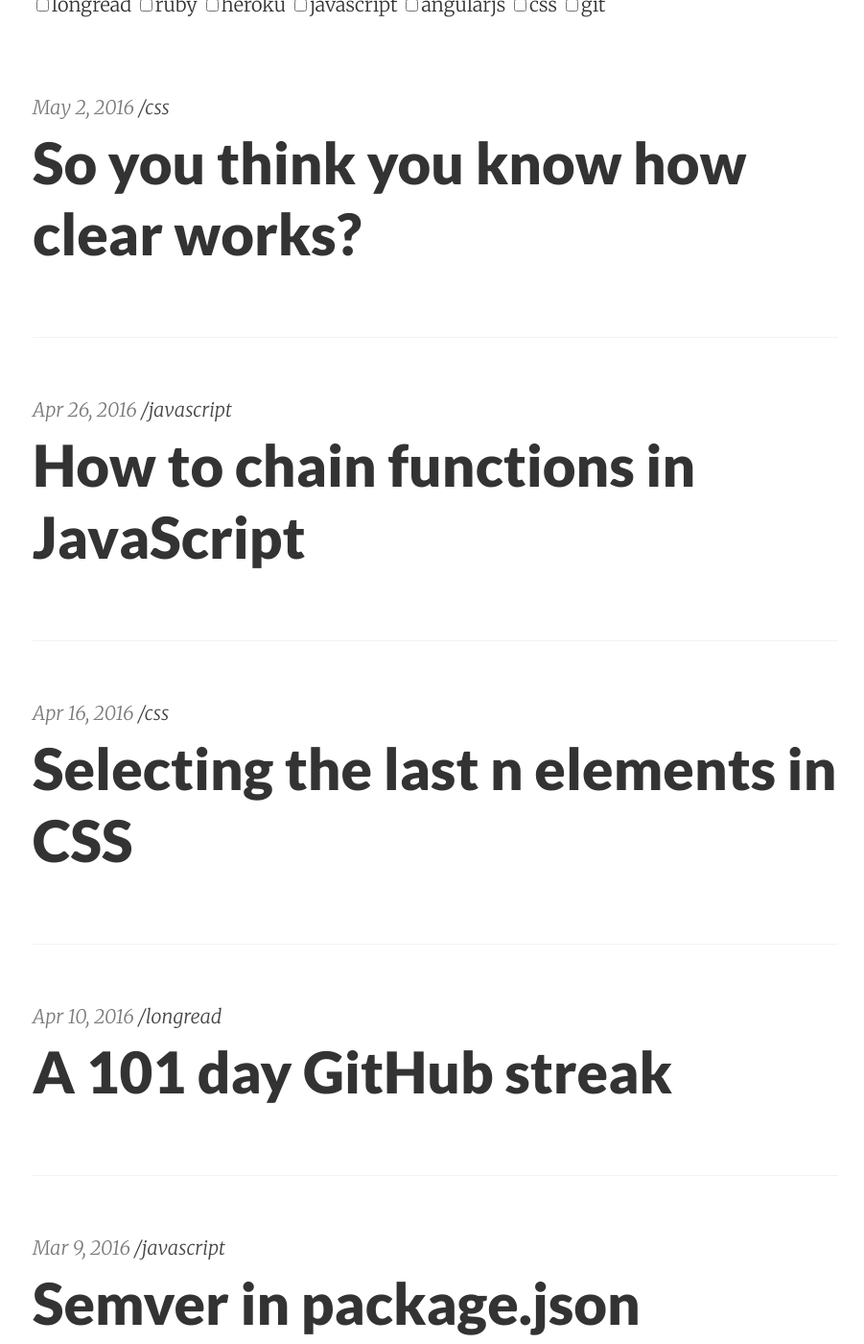
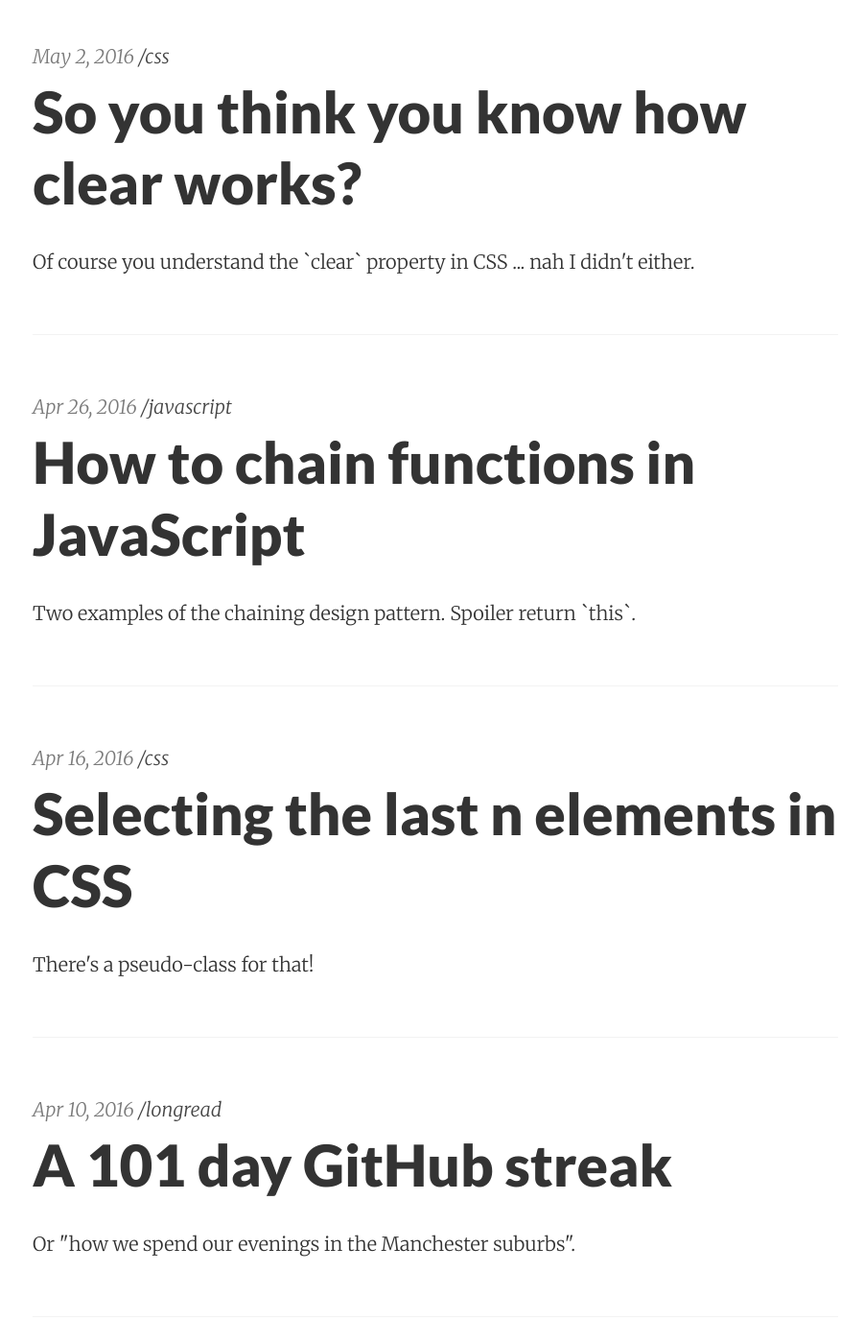
Before and after one commit to claire-codes/blog-com, a Jekyll site: the page built from index.html, in a window 1280 px wide and 1400 px high, scrolled down 221 px. Shown: the whole window at 96% size, without its empty margins (186-1087 px from the left). Built offline with Jekyll 4.4.1, drawn with Linux system fonts in a browser that asks for light colours; nearby versions of some CDN libraries.

Commit message:
:station: Adding post summary

```diff
--- a/_posts/2016-04-10-a-101-day-github-streak.markdown
+++ b/_posts/2016-04-10-a-101-day-github-streak.markdown
@@ -2,6 +2,7 @@
 layout: post
 title: A 101 day GitHub streak
 date: 2016-04-10 20:51:46
+summary: Or "how we spend our evenings in the Manchester suburbs".
 comments: true
 published: true
 categories:
--- a/_posts/2016-04-16-selecting-the-last-n-elements-in-css.markdown
+++ b/_posts/2016-04-16-selecting-the-last-n-elements-in-css.markdown
@@ -2,6 +2,7 @@
 layout: post
 title: Selecting the last n elements in CSS
 date: 2016-04-16 16:25:27
+summary: There's a pseudo-class for that!
 comments: true
 published: true
 categories:
--- a/_posts/2016-04-25-how-to-chain-functions-in-javascript.markdown
+++ b/_posts/2016-04-25-how-to-chain-functions-in-javascript.markdown
@@ -2,6 +2,7 @@
 layout: post
 title: How to chain functions in JavaScript
 date: 2016-04-26 20:21:04
+summary: Two examples of the chaining design pattern. Spoiler return `this`.
 comments: true
 published: true
 categories:
--- a/_posts/2016-05-02-so-you-think-you-know-how-clear-works.markdown
+++ b/_posts/2016-05-02-so-you-think-you-know-how-clear-works.markdown
@@ -2,6 +2,7 @@
 layout: post
 title: So you think you know how clear works?
 date: 2016-05-02 23:03:12
+summary: Of course you understand the `clear` property in CSS ... nah I didn't either.
 comments: true
 published: true
 categories:
--- a/index.html
+++ b/index.html
@@ -4,10 +4,10 @@
 
 <div class="home">
 
-  <div>
-    <p style="font-weight: 700">Showing <span id="displayed">{{ site.posts | size }}</span> of {{ site.posts | size }}</p>
+  <div style="font-style: italic">
+    <p style="font-weight: 700; float: right">Showing <span id="displayed">{{ site.posts | size }}</span> of {{ site.posts | size }}</p>
     <p>Filter by category:</p>
-    <div style="line-height: 35px;">
+    <div>
       {% for c in site.categories %}
       <input type="checkbox" data-category="{{c | first}}" id="{{c | first}}-check" onchange="displayFiltered()"/><label for="{{c | first}}-check">{{c | first}}</label>
       {% endfor %}
@@ -24,6 +24,9 @@
                       {% endfor %}
           </p>
           <a href="{{ post.url | prepend: site.baseurl }}" class="post-link"><h3 class="h1 post-title">{{ post.title }}</h3></a>
+          <p class="post-summary">
+            {{ post.summary }}
+          </p>
         </div>
     {% endfor %}
   </div>
```
